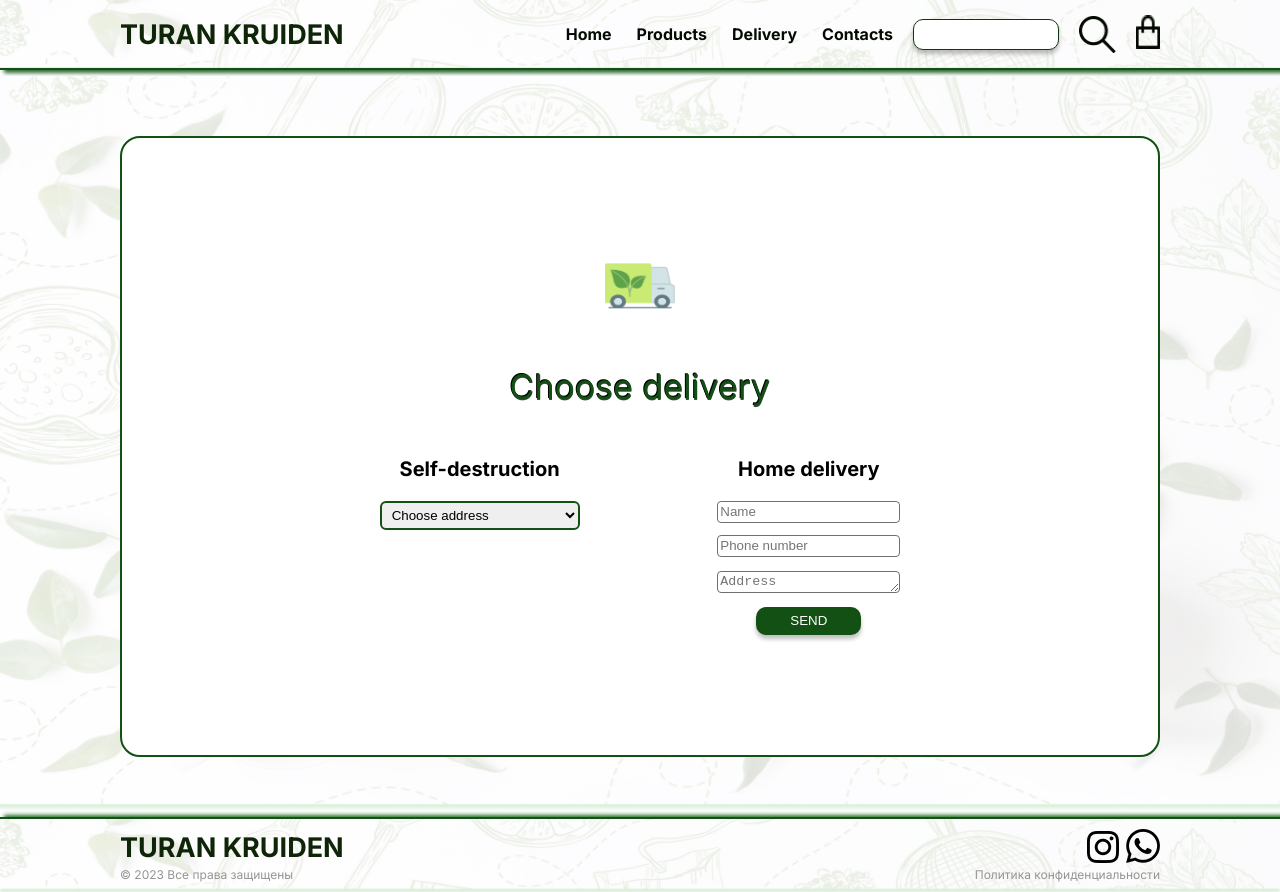
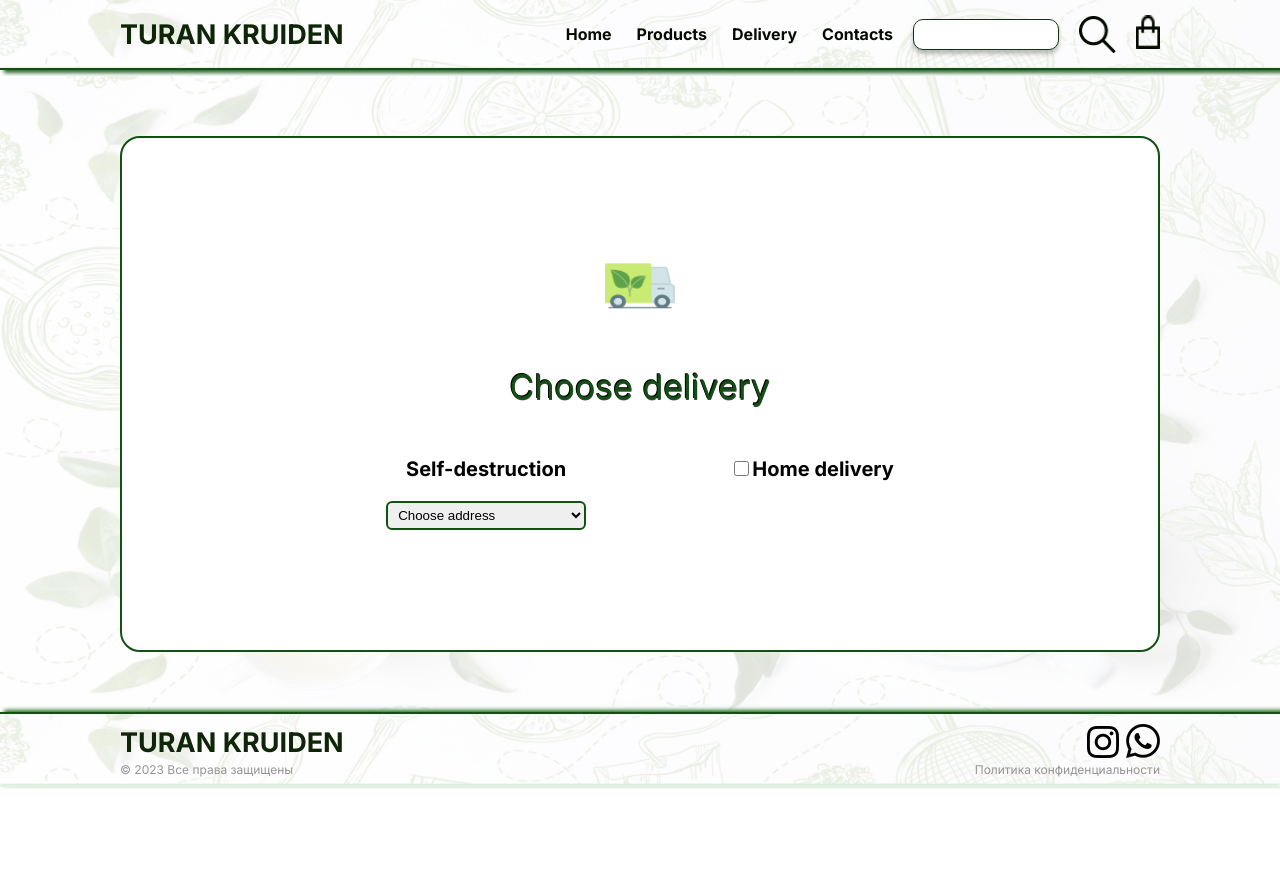
Before and after one commit to OlgaVOweb/kruiden-winkel, a React (Create React App) app: page /delivery in a window 1280 px wide. After the commit the page ends 800 px from the top, so only its background shows below. Built offline with nearby package versions, Linux system fonts and the light colour scheme.

Commit message:
added changes to the Delivery page

```diff
--- a/src/pages/Contacts/AddressFive.js
+++ b/src/pages/Contacts/AddressFive.js
@@ -1,5 +1,6 @@
 import React, { useState } from 'react';
-import local from '..//..//image/local.png'
+import local from '..//..//image/local.png';
+import  '..//Contacts/Contacts.css';
 
 const AddressFive = () => {
   const [showMap, setIsMapOpen] = useState(false);
--- a/src/pages/Contacts/AddressFour.js
+++ b/src/pages/Contacts/AddressFour.js
@@ -1,5 +1,6 @@
 import React, { useState } from 'react';
-import local from '..//..//image/local.png'
+import local from '..//..//image/local.png';
+import  '..//Contacts/Contacts.css';
 
 const AddressFour = () => {
   const [showMap, setIsMapOpen] = useState(false);
--- a/src/pages/Contacts/AddressThird.js
+++ b/src/pages/Contacts/AddressThird.js
@@ -1,5 +1,6 @@
 import React, { useState } from 'react';
-import local from '..//..//image/local.png'
+import local from '..//..//image/local.png';
+import  '..//Contacts/Contacts.css';
 
 const AddressThird = () => {
       const [showMap, setIsMapOpen] = useState(false);
--- a/src/pages/Contacts/AddressTwo.js
+++ b/src/pages/Contacts/AddressTwo.js
@@ -1,5 +1,6 @@
 import React, { useState } from 'react';
-import local from '..//..//image/local.png'
+import local from '..//..//image/local.png';
+import  '..//Contacts/Contacts.css';
 
   const AddressTwo = () => {
     const [showMap, setIsMapOpen] = useState(false);
--- a/src/pages/Delivery/AddressForm.js
+++ b/src/pages/Delivery/AddressForm.js
@@ -5,6 +5,12 @@ const AddressForm = () => {
   const [name, setName] = useState("");
   const [phoneNumber, setPhoneNumber] = useState("");
   const [address, setAddress] = useState("");
+
+  const [isOpen, setIsOpen] = useState(false);
+
+  const handleCheckboxChange = () => {
+    setIsOpen(!isOpen);
+  }
 
   const handleSubmit = (e) => {
     e.preventDefault();
@@ -28,7 +34,10 @@ const AddressForm = () => {
 
   return (
     <div>
-    <p className='del'>Home delivery</p>
+      <label className="open-form" >
+        <input className="check-box" type="checkbox" onChange={handleCheckboxChange} />
+    <p className='del'>Home delivery</p></label>
+    {isOpen && (
     <form className="form-del" onSubmit={handleSubmit}>
       <input className="input1"
         type="text"
@@ -55,6 +64,7 @@ const AddressForm = () => {
 
       <button type="submit" className="btn-sent">Send</button>
     </form>
+        )}
     </div>
   );
 };
--- a/src/pages/Delivery/Delivery.css
+++ b/src/pages/Delivery/Delivery.css
@@ -118,7 +118,16 @@
 }
 
 /*home*/
+.open-form{
+	display: flex;
+	justify-content: center;
+}
 
+.check-box{
+	width: 15px;
+	height: 15px;
+	align-self: center;
+}
 .del {
 	text-align: center;
 	font-weight: bold;
```
